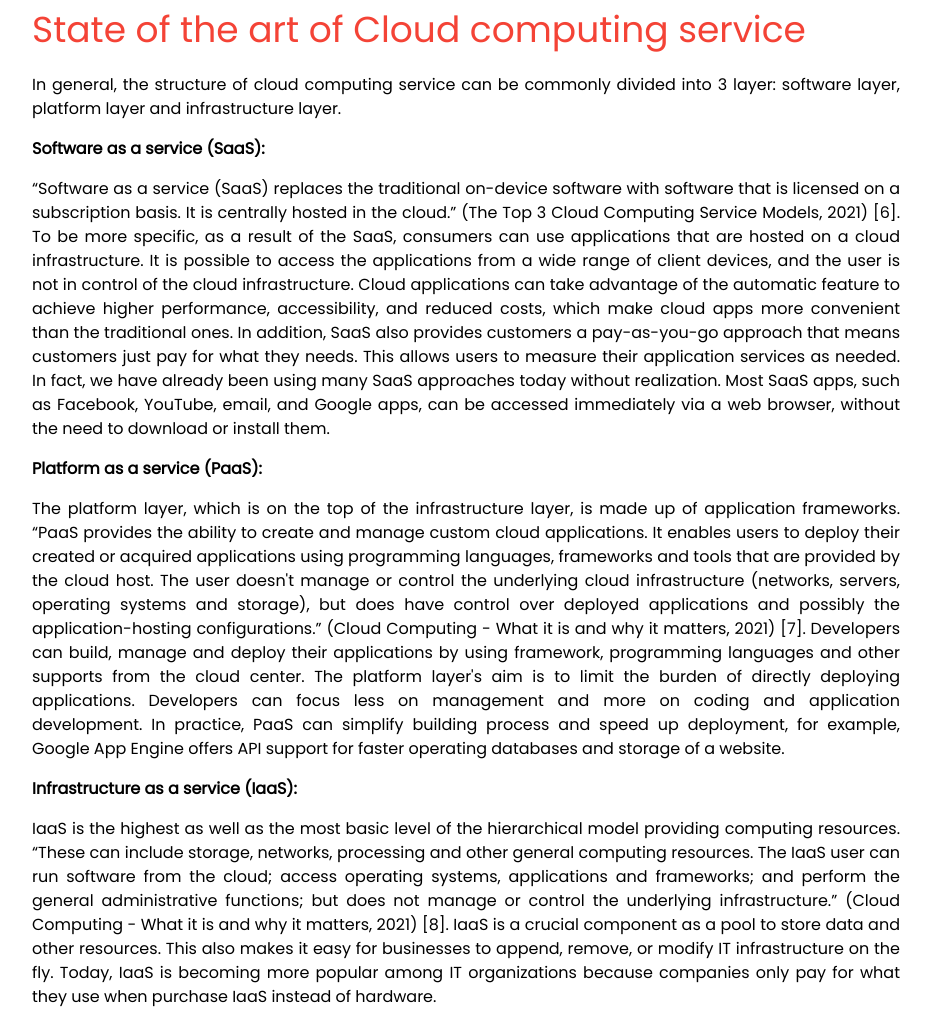
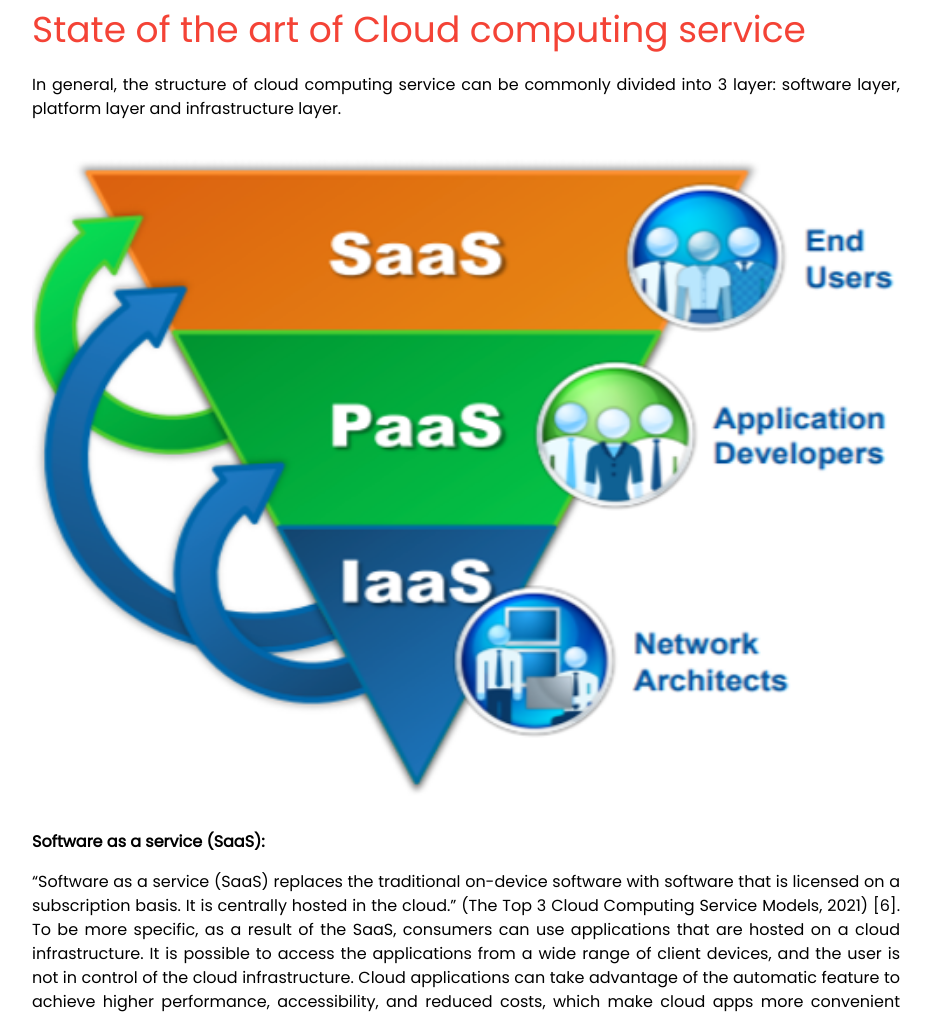
Before and after one commit to KietDuongAnh/DuongAnhKiet, a plain HTML site: page ittech.html in a window 1280 px wide. Shown: the part 4746-5760 px from the top of the page, without its empty margins (324-1255 px from the left). Drawn offline with nearby package versions, Linux system fonts and the light colour scheme; files whose address does not match are found by name.

Commit message:
Update ittech.html

```diff
--- a/ittech.html
+++ b/ittech.html
@@ -255,6 +255,8 @@ body {font-size:16px;}
 
     <h1 class="w3-xxlarge w3-text-red">State of the art of Cloud computing service</h1>
     <p style="text-align:justify">In general, the structure of cloud computing service can be commonly divided into 3 layer: software layer, platform layer and infrastructure layer.</p>
+    <img src="C:\Users\KietDuong\DuongAnhKiet\images\CloudService.png" width="100%">
+
     <p><b>Software as a service (SaaS):</b></p>
       <p style="text-align:justify">“Software as a service (SaaS) replaces the traditional on-device software with software that is licensed on a subscription basis. It is centrally hosted in the cloud.” (The Top 3 Cloud Computing Service Models, 2021) [6]. To be more specific, as a result of the SaaS, consumers can use applications that are hosted on a cloud infrastructure. It is possible to access the applications from a wide range of client devices, and the user is not in control of the cloud infrastructure. Cloud applications can take advantage of the automatic feature to achieve higher performance, accessibility, and reduced costs, which make cloud apps more convenient than the traditional ones. In addition, SaaS also provides customers a pay-as-you-go approach that means customers just pay for what they needs. This allows users to measure their application services as needed. In fact, we have already been using many SaaS approaches today without realization. Most SaaS apps, such as Facebook, YouTube, email, and Google apps, can be accessed immediately via a web browser, without the need to download or install them.</p>
     <p><b>Platform as a service (PaaS): </b></p>
```
